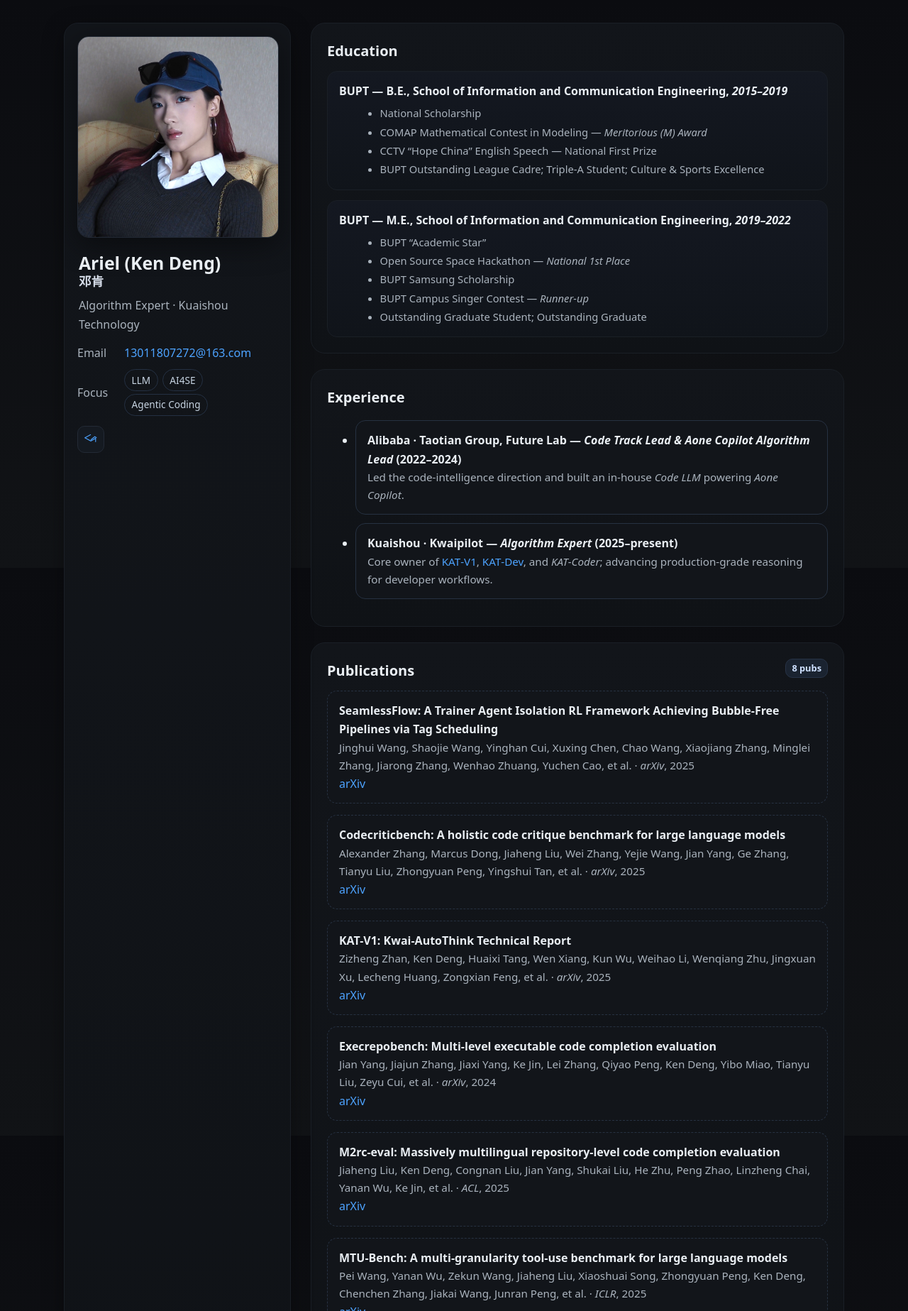
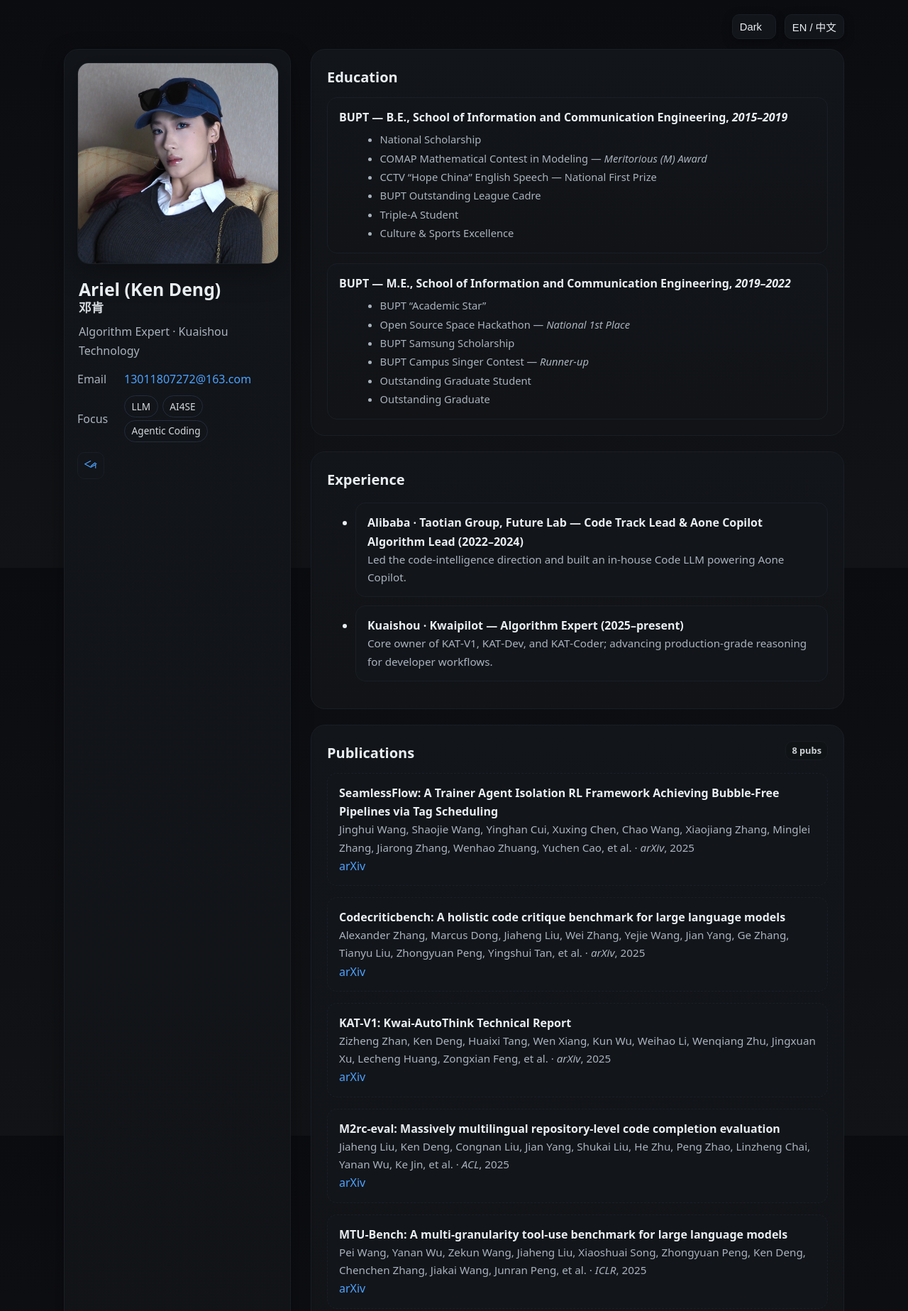
Before and after one commit to ARIELDENG/arieldeng.github.io, a plain HTML site: page index.html in a window 1280 px wide. Shown: the top 1847 px of the page at 71% size. Drawn offline with Linux system fonts and the light colour scheme.

Commit message:
Update index.html

```diff
--- a/index.html
+++ b/index.html
@@ -1,5 +1,5 @@
 <!doctype html>
-<html lang="en">
+<html lang="en" data-theme="dark">
 <head>
   <meta charset="utf-8" />
   <meta name="viewport" content="width=device-width, initial-scale=1" />
@@ -7,24 +7,31 @@
   <meta name="keywords" content="Ken Deng, Ariel, Kwaipilot, Kuaishou, AI4SE, Agentic Coding, LLM" />
   <meta name="description" content="Personal homepage of Ariel (Ken Deng) — Algorithm Expert at Kuaishou Technology" />
   <style>
-    :root{--bg:#0b0c10;--card:#111316;--ink:#e9eef3;--muted:#aab3bd;--pri:#4da3ff;--accent:#9b8cff;--maxw:1100px}
+    /* THEME TOKENS */
+    :root{--bg:#0b0c10;--bg2:#111316;--card:#12151a;--border:#1a1f26;--ink:#e9eef3;--muted:#aab3bd;--pri:#4da3ff;--accent:#9b8cff;--pill:#243042;--shadow:rgba(0,0,0,.35);--maxw:1100px}
+    [data-theme="light"]{--bg:#f7f9fc;--bg2:#eef2f7;--card:#ffffff;--border:#e3e9f2;--ink:#0f172a;--muted:#596579;--pri:#0b69c7;--accent:#7c5cff;--pill:#e8ecf5;--shadow:rgba(16,24,40,.08)}
+    [data-theme="dawn"]{--bg:#fff7f2;--bg2:#ffeede;--card:#fffaf5;--border:#ffd9c2;--ink:#3b2a20;--muted:#7a5e4d;--pri:#ff7b54;--accent:#915eff;--pill:#ffe2d1;--shadow:rgba(160,88,48,.15)}
+    [data-theme="paper"]{--bg:#faf9f4;--bg2:#f3f2eb;--card:#ffffff;--border:#e6e2d9;--ink:#1b1a17;--muted:#6e6a61;--pri:#0a7c66;--accent:#8b6bff;--pill:#ede9df;--shadow:rgba(27,26,23,.08)}
+
     html,body{height:100%}
-    body{margin:0;background:linear-gradient(180deg,#0b0c10 0%,#111316 100%);color:var(--ink);font:16px/1.65 system-ui,-apple-system,Segoe UI,Roboto,Helvetica,Arial,sans-serif}
+    body{margin:0;background:linear-gradient(180deg,var(--bg) 0%,var(--bg2) 100%);color:var(--ink);font:16px/1.65 system-ui,-apple-system,Segoe UI,Roboto,Helvetica,Arial,sans-serif}
     a{color:var(--pri);text-decoration:none}
     a:hover{text-decoration:underline}
-    .wrap{max-width:var(--maxw);margin:0 auto;padding:32px}
+    .wrap{max-width:var(--maxw);margin:0 auto;padding:20px 24px 32px}
+    .topbar{display:flex;justify-content:flex-end;gap:12px;margin-bottom:14px}
+    .select, .btn{appearance:none;border:1px solid var(--border);background:var(--card);color:var(--ink);padding:6px 10px;border-radius:10px;box-shadow:0 4px 14px var(--shadow);font-size:.92rem}
+    .btn{cursor:pointer}
+
     .grid{display:grid;grid-template-columns:320px 1fr;gap:28px}
     @media (max-width:920px){.grid{grid-template-columns:1fr}}
 
-    /* cards */
-    .card{background:linear-gradient(180deg,#12151a 0%,#0f1216 100%);border:1px solid #1a1f26;border-radius:20px;box-shadow:0 8px 30px rgba(0,0,0,.35)}
+    .card{background:linear-gradient(180deg,var(--card) 0%,var(--bg2) 100%);border:1px solid var(--border);border-radius:20px;box-shadow:0 8px 30px var(--shadow)}
 
-    /* LEFT profile */
     .profile{padding:18px;position:sticky;top:18px}
-    .avatar{width:100%;aspect-ratio:1/1;border-radius:16px;object-fit:cover;border:1px solid #212833;box-shadow:0 10px 40px rgba(0,0,0,.45)}
+    .avatar{width:100%;aspect-ratio:1/1;border-radius:16px;object-fit:cover;border:1px solid var(--border);box-shadow:0 10px 40px var(--shadow)}
     .name{margin:14px 2px 2px}
     .name .en{display:block;font-weight:800;font-size:1.55rem;line-height:1.2;white-space:nowrap}
-    .name .cn{display:block;font-weight:650;font-size:1.1rem;line-height:1.2;color:#d7deea;white-space:nowrap}
+    .name .cn{display:block;font-weight:650;font-size:1.1rem;line-height:1.2;opacity:.92;white-space:nowrap}
     .title{margin:10px 2px 14px;color:var(--muted)}
 
     .kv{display:flex;flex-direction:column;gap:8px;margin-top:8px}
@@ -33,56 +40,65 @@
     .kv-value{min-width:0}
     .kv-value a{word-break:break-all}
 
-    .pill{display:inline-block;border:1px solid #243042;border-radius:999px;padding:.2rem .6rem;color:#c6d3e1;font-size:.85rem;margin:2px 6px 2px 0}
+    .pill{display:inline-block;border:1px solid var(--pill);background:transparent;border-radius:999px;padding:.2rem .6rem;color:var(--ink);opacity:.9;font-size:.85rem;margin:2px 6px 2px 0}
 
     .icons{display:flex;gap:10px;margin-top:12px}
-    .icon{display:inline-flex;align-items:center;justify-content:center;width:36px;height:36px;border-radius:10px;background:#151a21;border:1px solid #232a35}
+    .icon{display:inline-flex;align-items:center;justify-content:center;width:36px;height:36px;border-radius:10px;background:var(--card);border:1px solid var(--border)}
     .icon svg{width:18px;height:18px}
 
-    /* RIGHT content */
     .content{display:grid;gap:22px}
-    section{padding:22px;background:linear-gradient(180deg,#12151a 0%,#0f1216 100%);border:1px solid #1a1f26;border-radius:20px}
+    section{padding:22px;background:linear-gradient(180deg,var(--card) 0%,var(--bg2) 100%);border:1px solid var(--border);border-radius:20px}
     h2{font-size:1.25rem;margin:0 0 12px}
-    .bio{color:#d9e3ee}
+    .muted{color:var(--muted)}
 
-    /* pubs */
+    .edu{display:flex;flex-direction:column;gap:14px}
+    .edu-item{padding:14px 16px;border:1px solid var(--border);border-radius:14px;background:linear-gradient(180deg,var(--card) 0%,var(--bg2) 100%)}
+    .edu-head{font-weight:650;margin:0 0 6px}
+    .honors{margin:6px 0 0 1.1rem;color:var(--muted);font-size:.92rem}
+    .honors li{margin:2px 0}
+
     .pub{display:flex;flex-direction:column;gap:16px}
-    .pub-item{padding:14px 16px;border:1px dashed #263141;border-radius:14px;background:#12151a}
+    .pub-item{padding:14px 16px;border:1px dashed var(--border);border-radius:14px;background:var(--card)}
     .pub-title{font-weight:650}
     .pub-meta{color:var(--muted);font-size:.95rem}
     .links a{margin-right:10px}
-    .year-badge{float:right;background:#1a2330;border:1px solid #273346;border-radius:10px;padding:2px 8px;color:#cfe1ff;font-size:.8rem}
+    .year-badge{float:right;background:var(--bg2);border:1px solid var(--border);border-radius:10px;padding:2px 8px;color:var(--ink);opacity:.85;font-size:.8rem}
 
-    footer{color:#8e97a3;text-align:center;padding:26px 0}
-      /* Education blocks */
-    .edu{display:flex;flex-direction:column;gap:14px}
-    .edu-item{padding:14px 16px;border:1px solid #1a1f26;border-radius:14px;background:linear-gradient(180deg,#141821 0%,#10141a 100%)}
-    .edu-head{font-weight:650;margin:0 0 6px}
-    .honors{margin:6px 0 0 1.1rem;color:var(--muted);font-size:.92rem}
-    .honors li{margin:2px 0}
+    footer{color:var(--muted);text-align:center;padding:26px 0}
   </style>
 </head>
 <body>
   <main class="wrap">
+    <!-- Controls: theme & language -->
+    <div class="topbar">
+      <select id="themeSel" class="select" aria-label="Theme">
+        <option value="dark">Dark</option>
+        <option value="light">Light</option>
+        <option value="dawn">Dawn</option>
+        <option value="paper">Paper</option>
+      </select>
+      <button id="langBtn" class="btn" aria-label="Language">EN / 中文</button>
+    </div>
+
     <div class="grid">
-      <!-- LEFT: profile (refined layout) -->
+      <!-- LEFT: profile -->
       <aside class="card profile">
         <img class="avatar" src="assets/imgs/me.jpg" alt="Ariel (Ken Deng)"/>
         <div class="name">
           <span class="en">Ariel (Ken Deng)</span>
           <span class="cn">邓肯</span>
         </div>
-        <div class="title">Algorithm Expert · Kuaishou Technology</div>
+        <div class="title" data-i18n="title">Algorithm Expert · Kuaishou Technology</div>
 
         <div class="kv">
           <div class="kv-row">
-            <div class="kv-label">Email</div>
+            <div class="kv-label" data-i18n="email_label">Email</div>
             <div class="kv-value"><a href="mailto:13011807272@163.com">13011807272@163.com</a></div>
           </div>
           <div class="kv-row">
-            <div class="kv-label">Focus</div>
+            <div class="kv-label" data-i18n="focus_label">Focus</div>
             <div class="kv-value">
-              <span class="pill">LLM</span><span class="pill">AI4SE</span><span class="pill">Agentic&nbsp;Coding</span>
+              <span class="pill">LLM</span><span class="pill">AI4SE</span><span class="pill" data-i18n="agentic">Agentic Coding</span>
             </div>
           </div>
         </div>
@@ -105,7 +121,9 @@
                 <li>National Scholarship</li>
                 <li>COMAP Mathematical Contest in Modeling — <em>Meritorious (M) Award</em></li>
                 <li>CCTV “Hope China” English Speech — National First Prize</li>
-                <li>BUPT Outstanding League Cadre; Triple‑A Student; Culture & Sports Excellence</li>
+                <li>BUPT Outstanding League Cadre</li>
+                <li>Triple‑A Student</li>
+                <li>Culture & Sports Excellence</li>
               </ul>
             </div>
             <div class="edu-item">
@@ -115,68 +133,40 @@
                 <li>Open Source Space Hackathon — <em>National 1st Place</em></li>
                 <li>BUPT Samsung Scholarship</li>
                 <li>BUPT Campus Singer Contest — <em>Runner‑up</em></li>
-                <li>Outstanding Graduate Student; Outstanding Graduate</li>
+                <li>Outstanding Graduate Student</li>
+                <li>Outstanding Graduate</li>
               </ul>
             </div>
           </div>
         </section>
 
         <section>
-          <h2>Experience</h2>
+          <h2 data-i18n="exp_h2">Experience</h2>
           <ul class="pub" style="gap:12px">
             <li class="pub-item" style="border-style:solid">
-              <div class="pub-title"><strong>Alibaba · Taotian Group, Future Lab</strong> — <em>Code Track Lead & Aone Copilot Algorithm Lead</em> (2022–2024)</div>
-              <div class="pub-meta">Led the code‑intelligence direction and built an in‑house <em>Code LLM</em> powering <em>Aone Copilot</em>.</div>
+              <div class="pub-title" data-i18n="exp_alibaba_title"><strong>Alibaba · Taotian Group, Future Lab</strong> — <em>Code Track Lead & Aone Copilot Algorithm Lead</em> (2022–2024)</div>
+              <div class="pub-meta" data-i18n="exp_alibaba_desc">Led the code‑intelligence direction and built an in‑house <em>Code LLM</em> powering <em>Aone Copilot</em>.</div>
             </li>
             <li class="pub-item" style="border-style:solid">
-              <div class="pub-title"><strong>Kuaishou · Kwaipilot</strong> — <em>Algorithm Expert</em> (2025–present)</div>
-              <div class="pub-meta">Core owner of <a href="https://huggingface.co/Kwaipilot/KAT-V1-40B">KAT‑V1</a>, <a href="https://huggingface.co/Kwaipilot/KAT-Dev">KAT‑Dev</a>, and <em>KAT‑Coder</em>; advancing production‑grade reasoning for developer workflows.</div>
+              <div class="pub-title" data-i18n="exp_kwai_title"><strong>Kuaishou · Kwaipilot</strong> — <em>Algorithm Expert</em> (2025–present)</div>
+              <div class="pub-meta" data-i18n="exp_kwai_desc">Core owner of <a href="https://huggingface.co/Kwaipilot/KAT-V1-40B">KAT‑V1</a>, <a href="https://huggingface.co/Kwaipilot/KAT-Dev">KAT‑Dev</a>, and <em>KAT‑Coder</em>; advancing production‑grade reasoning for developer workflows.</div>
             </li>
           </ul>
         </section>
 
         <section>
-          <h2>Publications <span class="year-badge" id="pubCount">Loading…</span></h2>
-          <div class="pub" id="pubList">
-            <div class="pub-item">
-              <div class="pub-title">KAT‑V1: Kwai‑AutoThink Technical Report</div>
-              <div class="pub-meta">Z. Zhan, <b>Ken Deng</b>, H. Tang, W. Xiang, K. Wu, W. Li, W. Zhu, J. Xu, L. Huang, Z. Feng, S. Wang, S. Yan, J. Liu, Z. Peng, Z. Gao, H. Huang, Z. Zhan, Y. Wu, Y. Zhang, J. Yang, G. Chen, H. Zhang, B. Chen, B. Yu · <i>arXiv</i>, 2025</div>
-              <div class="links"><a href="https://arxiv.org/abs/2507.08297">abs</a> <a href="https://huggingface.co/Kwaipilot/KAT-V1-40B">code/model</a></div>
-            </div>
-            <div class="pub-item">
-              <div class="pub-title">MTU‑Bench: A Multi‑granularity Tool‑Use Benchmark for Large Language Models</div>
-              <div class="pub-meta">P. Wang, Y. Wu, N. Wang, J. Liu, X. Song, Z.Y. Peng, <b>Ken Deng</b>, C. Zhang, J. Wang, J. Peng, G. Zhang, H. Guo, Z. Zhang, W. Su, B. Zheng · <i>ICLR</i>, 2025</div>
-              <div class="links"><a href="https://openreview.net/profile?id=~Ken_Deng1">OpenReview</a></div>
-              <div class="pub-meta">P. Wang, Y. Wu, N. Wang, J. Liu, X. Song, Z.Y. Peng, <b>Ken Deng</b>, C. Zhang, J. Wang, J. Peng, G. Zhang, H. Guo, Z. Zhang, W. Su, B. Zheng · ICLR 2025 (Poster)</div>
-              <div class="links"><a href="https://openreview.net/profile?id=~Ken_Deng1">OpenReview</a></div>
-            </div>
-            <div class="pub-item">
-              <div class="pub-title">M2rc‑Eval: Massively Multilingual Repository‑level Code Completion Evaluation</div>
-              <div class="pub-meta">J. Liu, <b>Ken Deng</b>, C. Liu, J. Yang, S. Liu, H. Zhu, P. Zhao, L. Chai, Y. Wu, G. Zhang, N. Wang, JinKe, B. Xiang, G. Zhang, W. Su, B. Zheng · <i>ACL</i>, 2025 (Main)</div>
-              <div class="links"><a href="https://openreview.net/profile?id=~Ken_Deng1">OpenReview</a></div>
-              <div class="pub-meta">J. Liu, <b>Ken Deng</b>, C. Liu, J. Yang, S. Liu, H. Zhu, P. Zhao, L. Chai, Y. Wu, G. Zhang, N. Wang, JinKe, B. Xiang, G. Zhang, W. Su, B. Zheng · ICLR 2025 (under review)</div>
-              <div class="links"><a href="https://openreview.net/profile?id=~Ken_Deng1">OpenReview</a></div>
-            </div>
-            <div class="pub-item">
-              <div class="pub-title">DDK: Distilling Domain Knowledge for Efficient Large Language Models</div>
-              <div class="pub-meta">J. Liu, C. Zhang, J. Guo, Y. Zhang, H. Que, <b>Ken Deng</b>, Z. Bai, J. Liu, G. Zhang, J. Wang, Y. Wu, C. Liu, J. Wang, L. Qu, W. Su, B. Zheng · <i>NeurIPS</i>, 2024 (Poster)</div>
-              <div class="links"><a href="https://openreview.net/profile?id=~Ken_Deng1">OpenReview</a></div>
-            </div>
-            <div class="pub-item">
-              <div class="pub-title">A limited‑view CT reconstruction framework based on hybrid domains and spatial correlation</div>
-              <div class="pub-meta">K. Deng, C. Sun, W. Gong, Y. Liu, H. Yang · <i>Sensors</i>, 2022</div>
-            </div>
-          </div>
-          <div class="muted" style="margin-top:8px">Full list: <a href="https://scholar.google.com/citations?hl=en&user=8GQEIQcAAAAJ">Google Scholar</a></div>
+          <h2>Publications <span class="year-badge" id="pubCount">0</span></h2>
+          <div class="pub" id="pubList"></div>
+          <div class="muted" style="margin-top:8px" id="pubEmptyMsg" hidden data-i18n="pub_empty">Add a file at <code>assets/pubs.json</code> to display your publications.</div>
         </section>
 
         <section>
-          <h2>Contact</h2>
+          <h2 data-i18n="contact_h2">Contact</h2>
           <div class="bio">
-            <p>Interested in collaboration on LLMs for code, agentic systems, or scalable RL training? I’m happy to chat.</p>
+            <p data-i18n="contact_pitch">Interested in collaboration on LLMs for code, agentic systems, or scalable RL training? I’m happy to chat.</p>
             <p style="margin:.4rem 0 0">
-              <strong>Email</strong>: <a href="mailto:13011807272@163.com">13011807272@163.com</a><br/>
-              <strong>WeChat</strong>: <code style="background:#0e1217;border:1px solid #1a1f26;border-radius:6px;padding:2px 6px">dkenchanted</code>
+              <strong data-i18n="email_label">Email</strong>: <a href="mailto:13011807272@163.com">13011807272@163.com</a><br/>
+              <strong data-i18n="wechat">WeChat</strong>: <code style="background:var(--bg2);border:1px solid var(--border);border-radius:6px;padding:2px 6px">dkenchanted</code>
             </p>
           </div>
         </section>
@@ -187,31 +177,77 @@
   </main>
 
   <script>
+    // ===== Theme =====
+    const themeSel = document.getElementById('themeSel');
+    const savedTheme = localStorage.getItem('theme');
+    if(savedTheme){ document.documentElement.setAttribute('data-theme', savedTheme); themeSel.value = savedTheme; }
+    themeSel.addEventListener('change',()=>{
+      const v = themeSel.value; document.documentElement.setAttribute('data-theme', v); localStorage.setItem('theme', v);
+    });
+
+    // ===== i18n =====
+    const LANG = { en: {
+      title:"Algorithm Expert · Kuaishou Technology",
+      email_label:"Email", focus_label:"Focus", agentic:"Agentic Coding",
+      edu_h2:"Education", edu_be:"BUPT — B.E., School of Information and Communication Engineering (2015–2019)", edu_me:"BUPT — M.E., School of Information and Communication Engineering (2019–2022)",
+      hon1:"National Scholarship", hon2:"COMAP MCM — Meritorious (M) Award", hon3:"CCTV \"Hope China\" English Speech — National First Prize", hon4:"BUPT Outstanding League Cadre; Triple‑A Student; Culture & Sports Excellence",
+      hon5:"BUPT \"Academic Star\"", hon6:"Open Source Space Hackathon — National 1st Place", hon7:"BUPT Samsung Scholarship", hon8:"BUPT Campus Singer Contest — Runner‑up", hon9:"Outstanding Graduate Student; Outstanding Graduate",
+      exp_h2:"Experience", exp_alibaba_title:"Alibaba · Taotian Group, Future Lab — Code Track Lead & Aone Copilot Algorithm Lead (2022–2024)", exp_alibaba_desc:"Led the code‑intelligence direction and built an in‑house Code LLM powering Aone Copilot.",
+      exp_kwai_title:"Kuaishou · Kwaipilot — Algorithm Expert (2025–present)", exp_kwai_desc:"Core owner of KAT‑V1, KAT‑Dev, and KAT‑Coder; advancing production‑grade reasoning for developer workflows.",
+      contact_h2:"Contact", contact_pitch:"Interested in collaboration on LLMs for code, agentic systems, or scalable RL training? I’m happy to chat.", wechat:"WeChat", pub_empty:"Add a file at <code>assets/pubs.json</code> to display your publications."
+    }, zh: {
+      title:"算法专家 · 快手科技",
+      email_label:"邮箱", focus_label:"方向", agentic:"智能体编码",
+      edu_h2:"教育经历", edu_be:"北京邮电大学 — 信息与通信工程 学士 (2015–2019)", edu_me:"北京邮电大学 — 信息与通信工程 硕士 (2019–2022)",
+      hon1:"国家奖学金", hon2:"美国大学生数学建模竞赛（M奖）", hon3:"CCTV“希望中国”英语风采大赛 全国一等奖", hon4:"北邮优秀团干 · 三好学生 · 文体积极分子",
+      hon5:"北邮“学术之星”", hon6:"开源空间 Hackathon 全国第一名", hon7:"北邮“三星企业奖学金”", hon8:"北邮“校园歌手大赛”亚军", hon9:"优秀研究生 · 优秀毕业生",
+      exp_h2:"工作经历", exp_alibaba_title:"阿里巴巴 · 淘天集团 · 未来实验室 — 代码方向负责人 & Aone Copilot 算法负责人 (2022–2024)", exp_alibaba_desc:"负责代码智能方向，自研并落地 Code LLM 赋能 Aone Copilot。",
+      exp_kwai_title:"快手 · Kwaipilot — 算法专家 (2025–至今)", exp_kwai_desc:"KAT‑V1、KAT‑Dev、KAT‑Coder 核心负责人，推进面向开发者生产可用的推理能力。",
+      contact_h2:"联系我", contact_pitch:"欢迎就代码大模型、智能体系统、可扩展 RL 训练等方向交流合作。", wechat:"微信", pub_empty:"请在 <code>assets/pubs.json</code> 中添加论文列表以展示。"
+    }}
+    const langBtn = document.getElementById('langBtn');
+    let cur = localStorage.getItem('lang') || 'en';
+    function applyLang(){
+      document.documentElement.lang = cur;
+      document.querySelectorAll('[data-i18n]').forEach(el=>{
+        const key = el.getAttribute('data-i18n');
+        const val = LANG[cur][key]; if(val!==undefined){ el.innerHTML = val; }
+      });
+      langBtn.textContent = cur==='en' ? 'EN / 中文' : '中 / EN';
+      localStorage.setItem('lang', cur);
+    }
+    langBtn.addEventListener('click',()=>{ cur = (cur==='en'?'zh':'en'); applyLang(); });
+    applyLang();
+
+    // ===== Publications from assets/pubs.json =====
     (async function(){
       try{
         const resp = await fetch('assets/pubs.json', {cache:'no-store'});
-        if(!resp.ok) throw new Error('no pubs.json');
-        const data = await resp.json();
-        const list = document.getElementById('pubList');
-        list.innerHTML = '';
+        if(!resp.ok) throw 0; const data = await resp.json();
+        const list = document.getElementById('pubList'); list.innerHTML = '';
+        data.sort((a,b)=> (b.year||0) - (a.year||0));
         data.forEach(p=>{
-          const li = document.createElement('div');
-          li.className = 'pub-item';
+          const li = document.createElement('div'); li.className='pub-item';
+          const title = (cur==='zh' && p.title_zh) ? p.title_zh : p.title;
+          const authors = p.authors;
+          const venue = p.venue ? `<i>${p.venue}</i>` : '';
+          const year = p.year?`, ${p.year}`:'';
+          const links = p.links||{};
           li.innerHTML = `
-            <div class="pub-title">${p.title}</div>
-            <div class="pub-meta">${p.authors} · ${p.venue?`<i>${p.venue}</i>`:''}${p.year?`, ${p.year}`:''}</div>
+            <div class="pub-title">${title||''}</div>
+            <div class="pub-meta">${authors||''} · ${venue}${year}</div>
             <div class="links">
-              ${p.links?.pdf?`<a href="${p.links.pdf}">pdf</a>`:''}
-              ${p.links?.arxiv?`<a href="${p.links.arxiv}">arXiv</a>`:''}
-              ${p.links?.code?`<a href="${p.links.code}">code</a>`:''}
-              ${p.links?.project?`<a href="${p.links.project}">project</a>`:''}
+              ${links.pdf?`<a href="${links.pdf}">pdf</a>`:''}
+              ${links.arxiv?`<a href="${links.arxiv}">arXiv</a>`:''}
+              ${links.code?`<a href="${links.code}">code</a>`:''}
+              ${links.project?`<a href="${links.project}">project</a>`:''}
             </div>`;
           list.appendChild(li);
         });
         document.getElementById('pubCount').textContent = data.length + ' pubs';
       }catch(e){
-        const count = document.querySelectorAll('#pubList .pub-item').length;
-        document.getElementById('pubCount').textContent = count + ' pubs';
+        document.getElementById('pubEmptyMsg').hidden = false;
+        document.getElementById('pubCount').textContent = '0';
       }
       document.getElementById('year').textContent = new Date().getFullYear();
     })();
```
